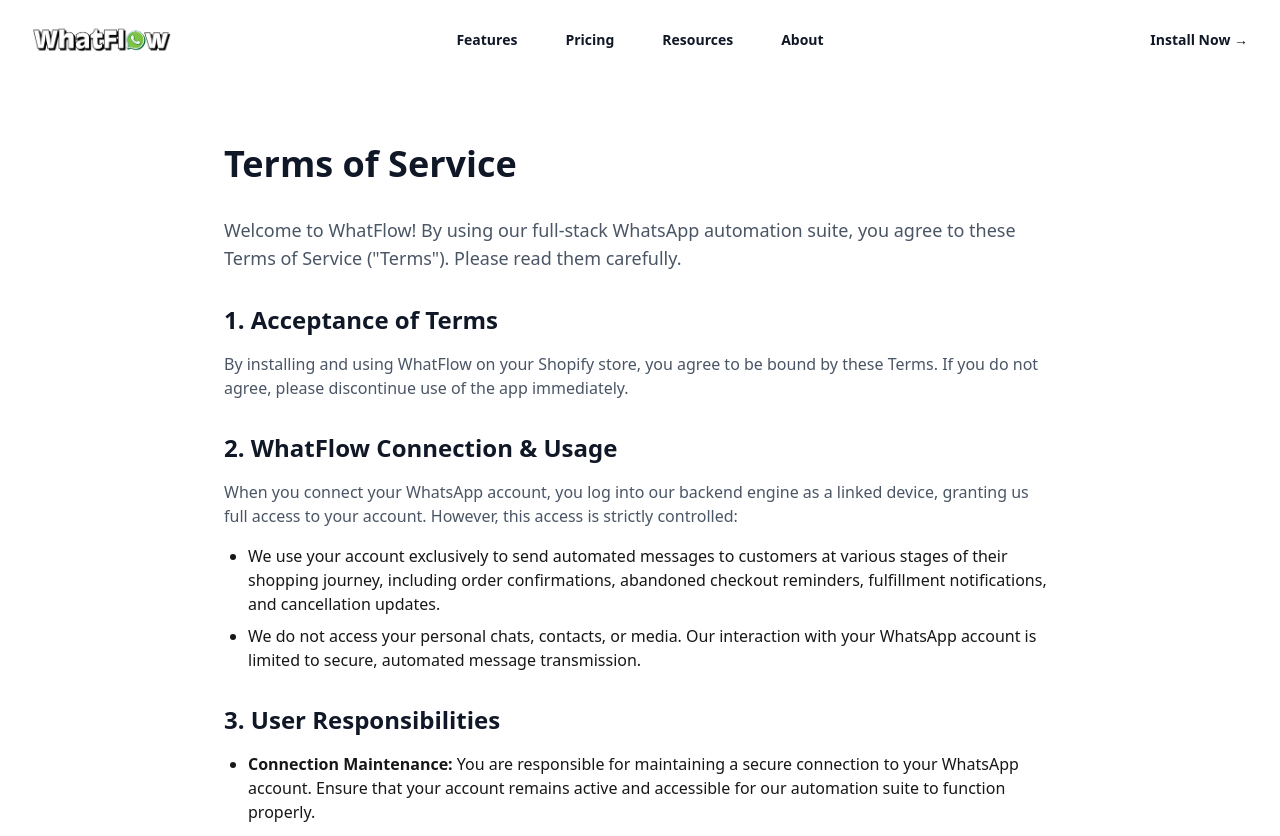
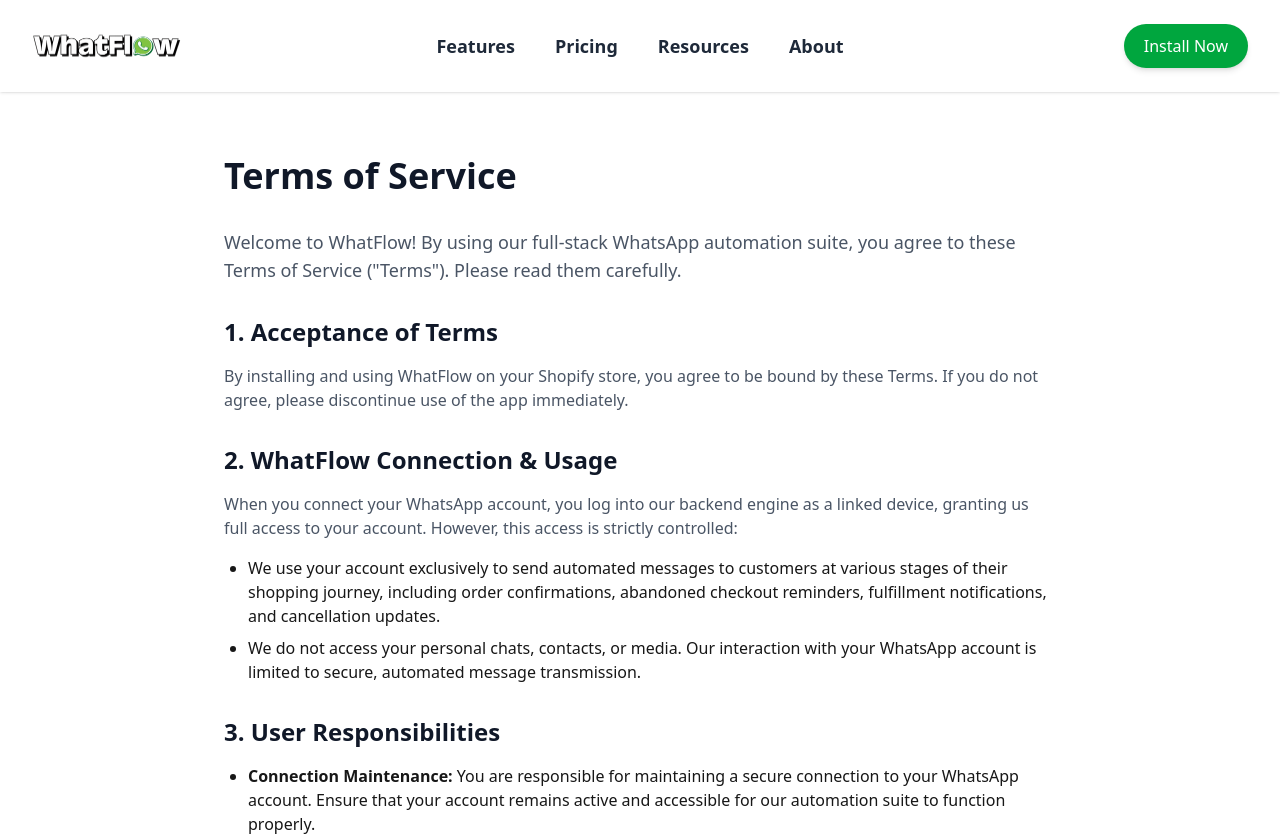
Before and after one commit to WhatFlow/whatflow.github.io, a Next.js app: page /terms in a window 1280 px wide. Shown: the top 836 px of the page. Built offline with nearby package versions, Linux system fonts and the light colour scheme.

Commit message:
Updated Navbar and Hero section

```diff
--- a/src/app/layout.tsx
+++ b/src/app/layout.tsx
@@ -38,13 +38,11 @@
       { rel: 'manifest', url: '/manifest.json' }
     ]
   },
-  themeColor: '#ffffff',
   appleWebApp: {
     capable: true,
     statusBarStyle: 'default',
     title: "WhatFlow"
   },
-  viewport: 'width=device-width, initial-scale=1',
   manifest: '/manifest.json',
 };
 
--- a/src/components/Navbar.tsx
+++ b/src/components/Navbar.tsx
@@ -1,173 +1,172 @@
 'use client';
 
-import { useState } from 'react';
+import { useState, useEffect } from 'react';
 import Link from 'next/link';
 import Image from 'next/image';
 import { usePathname } from 'next/navigation';
+import { motion, AnimatePresence } from 'framer-motion';
 
 export default function Navbar() {
   const [mobileMenuOpen, setMobileMenuOpen] = useState(false);
+  const [scrolled, setScrolled] = useState(false);
   const pathname = usePathname();
 
+  useEffect(() => {
+    const handleScroll = () => setScrolled(window.scrollY > 20);
+    window.addEventListener('scroll', handleScroll);
+    return () => window.removeEventListener('scroll', handleScroll);
+  }, []);
+
+  const linkClasses = (path: string) =>
+    pathname === path
+      ? 'relative text-green-600 font-semibold after:absolute after:left-0 after:bottom-[-4px] after:h-[3px] after:w-full after:bg-gradient-to-r after:from-green-500 after:to-emerald-400 after:rounded-full after:transition-all'
+      : 'relative text-gray-800 text-lg font-semibold hover:text-green-600 transition duration-300 after:absolute after:left-1/2 after:bottom-[-4px] after:h-[3px] after:w-0 hover:after:w-full hover:after:left-0 after:bg-gradient-to-r after:from-green-500 after:to-emerald-400 after:rounded-full after:transition-all';
+
   return (
-    <header className="bg-white">
-      <nav className="mx-auto flex max-w-7xl items-center justify-between p-6 lg:px-8" aria-label="Global">
-        <div className="flex lg:flex-1">
-          <Link href="/" className="-m-1.5 p-1.5">
-            <span className="sr-only">WhatFlow</span>
+    <header
+      className={`sticky top-0 z-50 transition-all ${
+        scrolled
+          ? 'bg-white/80 backdrop-blur-md shadow-md'
+          : 'bg-white shadow-sm'
+      }`}
+    >
+      <nav
+        className="mx-auto flex max-w-7xl items-center justify-between p-6 lg:px-8"
+        aria-label="Global"
+      >
+        {/* Logo */}
+        <motion.div
+          initial={{ opacity: 0, scale: 0.9 }}
+          animate={{ opacity: 1, scale: 1 }}
+          transition={{ duration: 0.4 }}
+          className="flex lg:flex-1 items-center"
+        >
+          <Link href="/" className="-m-1.5 p-1.5 flex items-center gap-2">
             <Image
               src="/logo.png"
               alt="WhatFlow Logo"
-              width={125}
+              width={150}
               height={32}
-              className="h-8 w-auto"
+              className="h-8"
               priority
             />
           </Link>
-        </div>
+        </motion.div>
+
+        {/* Mobile Menu Button */}
         <div className="flex lg:hidden">
           <button
             type="button"
-            className="-m-2.5 inline-flex items-center justify-center rounded-md p-2.5 text-gray-700"
+            className="inline-flex items-center justify-center rounded-md p-2.5 text-gray-700 hover:bg-green-50 hover:text-green-600 transition"
             onClick={() => setMobileMenuOpen(true)}
           >
-            <span className="sr-only">Open main menu</span>
-            <svg className="h-6 w-6" fill="none" viewBox="0 0 24 24" strokeWidth="1.5" stroke="currentColor" aria-hidden="true">
-              <path strokeLinecap="round" strokeLinejoin="round" d="M3.75 6.75h16.5M3.75 12h16.5m-16.5 5.25h16.5" />
+            <svg
+              className="h-6 w-6"
+              fill="none"
+              viewBox="0 0 24 24"
+              strokeWidth="2"
+              stroke="currentColor"
+            >
+              <path strokeLinecap="round" strokeLinejoin="round" d="M4 6h16M4 12h16m-16 6h16" />
             </svg>
           </button>
         </div>
-        <div className="hidden lg:flex lg:gap-x-12">
+
+        {/* Desktop Nav Links */}
+        <div className="hidden lg:flex lg:gap-x-10 relative">
+          {['/features', '/pricing', '/resources', '/about'].map((path, i) => (
+            <Link key={i} href={path} className={linkClasses(path)}>
+              {path.replace('/', '').charAt(0).toUpperCase() + path.slice(2)}
+            </Link>
+          ))}
+        </div>
+
+        {/* CTA Button */}
+        <motion.div
+          initial={{ opacity: 0, y: -5 }}
+          animate={{ opacity: 1, y: 0 }}
+          transition={{ delay: 0.2 }}
+          className="hidden lg:flex lg:flex-1 lg:justify-end"
+        >
           <Link
-            href="/features"
-            className={pathname === '/features'
-              ? 'text-teal border-b-2 border-green text-sm font-semibold leading-6'
-              : 'text-gray-900 hover:text-teal text-sm font-semibold leading-6'
-            }
+            href="https://apps.shopify.com/whatflow"
+            target="_blank"
+            rel="noopener noreferrer"
+            className="ml-6 inline-flex items-center px-5 py-2.5 rounded-full bg-green-600 text-white font-medium shadow-md hover:shadow-lg hover:scale-105 transition-all"
           >
-            Features
+            Install Now
           </Link>
-          <Link
-            href="/pricing"
-            className={pathname === '/pricing'
-              ? 'text-teal border-b-2 border-green text-sm font-semibold leading-6'
-              : 'text-gray-900 hover:text-teal text-sm font-semibold leading-6'
-            }
+        </motion.div>
+      </nav>
+
+      {/* Mobile Menu */}
+      <AnimatePresence>
+        {mobileMenuOpen && (
+          <motion.div
+            initial={{ opacity: 0 }}
+            animate={{ opacity: 1 }}
+            exit={{ opacity: 0 }}
+            className="lg:hidden fixed inset-0 z-50 bg-black/40"
           >
-            Pricing
-          </Link>
-          <Link
-            href="/resources"
-            className={pathname === '/resources'
-              ? 'text-teal border-b-2 border-green text-sm font-semibold leading-6'
-              : 'text-gray-900 hover:text-teal text-sm font-semibold leading-6'
-            }
+            <motion.div
+              initial={{ x: '100%' }}
+              animate={{ x: 0 }}
+              exit={{ x: '100%' }}
+              transition={{ type: 'spring', stiffness: 300, damping: 30 }}
+              className="fixed right-0 top-0 h-full w-72 bg-white shadow-lg p-6 flex flex-col"
             >
-            Resources
-          </Link>
-          <Link
-            href="/about"
-            className={pathname === '/about'
-              ? 'text-teal border-b-2 border-green text-sm font-semibold leading-6'
-              : 'text-gray-900 hover:text-teal text-sm font-semibold leading-6'
-            }
-          >
-            About
-          </Link>
-        </div>
-        <div className="hidden lg:flex lg:flex-1 lg:justify-end">
-          <Link href="https://apps.shopify.com/whatflow" className="text-sm font-semibold leading-6 text-gray-900" target="_blank" rel="noopener noreferrer">
-            Install Now <span aria-hidden="true">&rarr;</span>
-          </Link>
-        </div>
-      </nav>
-      {mobileMenuOpen && (
-        <div className="lg:hidden" role="dialog" aria-modal="true">
-          <div className="fixed inset-0 z-50"></div>
-          <div className="fixed inset-y-0 right-0 z-50 w-full overflow-y-auto bg-white px-6 py-6 sm:max-w-sm sm:ring-1 sm:ring-gray-900/10">
               <div className="flex items-center justify-between">
-              <Link href="/" className="-m-1.5 p-1.5">
-                <span className="sr-only">WhatFlow</span>
                 <Image
                   src="/logo.png"
                   alt="WhatFlow Logo"
-                  width={125}
-                  height={32}
-                  className="h-8 w-auto"
-                  priority
+                  width={110}
+                  height={28}
+                  className="h-7 w-auto"
                 />
-              </Link>
                 <button
-                type="button"
-                className="-m-2.5 rounded-md p-2.5 text-gray-700"
                   onClick={() => setMobileMenuOpen(false)}
+                  className="p-2 text-gray-700 hover:text-green-600 transition"
                 >
-                <span className="sr-only">Close menu</span>
-                <svg className="h-6 w-6" fill="none" viewBox="0 0 24 24" strokeWidth="1.5" stroke="currentColor" aria-hidden="true">
+                  <svg
+                    className="h-6 w-6"
+                    fill="none"
+                    viewBox="0 0 24 24"
+                    strokeWidth="2"
+                    stroke="currentColor"
+                  >
                     <path strokeLinecap="round" strokeLinejoin="round" d="M6 18L18 6M6 6l12 12" />
                   </svg>
                 </button>
               </div>
-            <div className="mt-6 flow-root">
-              <div className="-my-6 divide-y divide-gray-500/10">
-                <div className="space-y-2 py-6">
+
+              <div className="mt-8 flex flex-col gap-4">
+                {['/features', '/pricing', '/resources', '/about'].map((path, i) => (
                   <Link
-                    href="/features"
-                    className={pathname === '/features'
-                      ? '-mx-3 block rounded-lg px-3 py-2 text-base font-semibold leading-7 text-teal bg-gray-50'
-                      : '-mx-3 block rounded-lg px-3 py-2 text-base font-semibold leading-7 text-gray-900 hover:bg-gray-50'
-                    }
+                    key={i}
+                    href={path}
                     onClick={() => setMobileMenuOpen(false)}
+                    className={`${linkClasses(path)} block text-lg`}
                   >
-                    Features
+                    {path.replace('/', '').charAt(0).toUpperCase() + path.slice(2)}
                   </Link>
-                  <Link
-                    href="/pricing"
-                    className={pathname === '/pricing'
-                      ? '-mx-3 block rounded-lg px-3 py-2 text-base font-semibold leading-7 text-teal bg-gray-50'
-                      : '-mx-3 block rounded-lg px-3 py-2 text-base font-semibold leading-7 text-gray-900 hover:bg-gray-50'
-                    }
-                    onClick={() => setMobileMenuOpen(false)}
-                  >
-                    Pricing
-                  </Link>
-                  <Link
-                    href="/resources"
-                    className={pathname === '/resources'
-                      ? '-mx-3 block rounded-lg px-3 py-2 text-base font-semibold leading-7 text-teal bg-gray-50'
-                      : '-mx-3 block rounded-lg px-3 py-2 text-base font-semibold leading-7 text-gray-900 hover:bg-gray-50'
-                    }
-                    onClick={() => setMobileMenuOpen(false)}
-                  >
-                    Resources
-                  </Link>
-                  <Link
-                    href="/about"
-                    className={pathname === '/about'
-                      ? '-mx-3 block rounded-lg px-3 py-2 text-base font-semibold leading-7 text-teal bg-gray-50'
-                      : '-mx-3 block rounded-lg px-3 py-2 text-base font-semibold leading-7 text-gray-900 hover:bg-gray-50'
-                    }
-                    onClick={() => setMobileMenuOpen(false)}
-                  >
-                    About
-                  </Link>
+                ))}
               </div>
-                <div className="py-6">
+
+              <div className="mt-auto pt-6">
                 <Link
                   href="https://apps.shopify.com/whatflow"
-                    className="-mx-3 block rounded-lg px-3 py-2.5 text-base font-semibold leading-7 text-gray-900 hover:bg-gray-50"
                   target="_blank"
                   rel="noopener noreferrer"
                   onClick={() => setMobileMenuOpen(false)}
+                  className="block text-center px-5 py-2.5 rounded-full bg-green-600 text-white font-medium shadow-md hover:bg-green-700 transition"
                 >
                   Install Now
                 </Link>
               </div>
-              </div>
-            </div>
-          </div>
-        </div>
+            </motion.div>
+          </motion.div>
         )}
+      </AnimatePresence>
     </header>
   );
 }
```
Also changed, not shown: src/app/features/page.tsx (added, +20 -0 lines), src/components/Hero.tsx (+87 -109 lines). Lines whose indentation alone changed are shown as unchanged.
